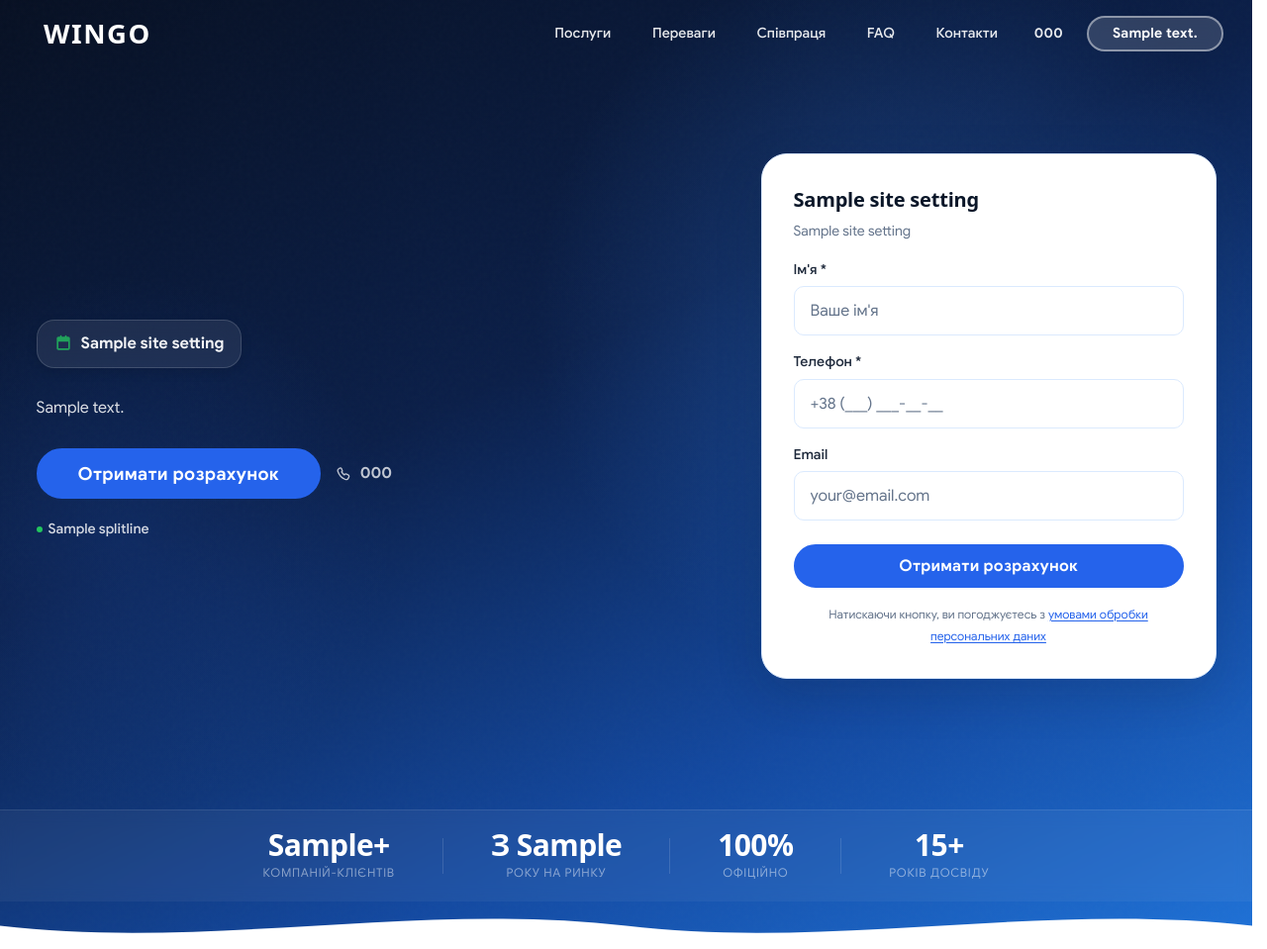
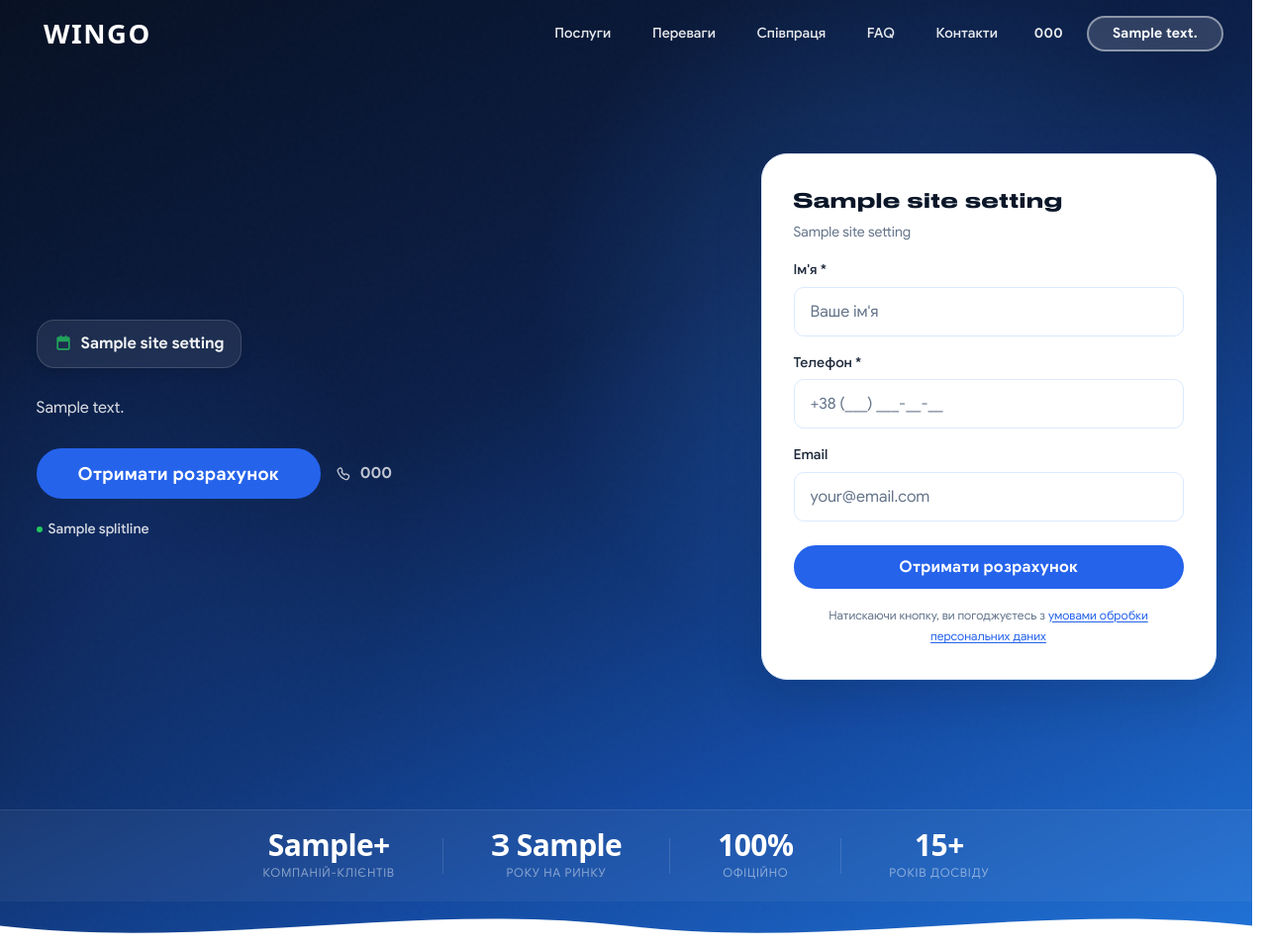
Before and after one commit to annaandroshchuk/china_delivery, a Django app: template landing/templates/landing/index.html in a window 1280 px wide. Shown: the top 959 px of the page at 99% size. Run offline with Django 5.2, Linux system fonts and the light colour scheme; the template is opened without the code that fills it: most values are stand-ins (such as "Sample title", 1, 10 or a date in 2020); grey boxes marked "Sample" are stand-in pictures; some web fonts are replaced.

Commit message:
changed font

```diff
--- a/landing/static/landing/css/hero.css
+++ b/landing/static/landing/css/hero.css
@@ -97,10 +97,10 @@
 /* Main title */
 .hero-title {
     font-family: var(--font-heading);
-    font-size: clamp(1.3rem, 4vw, 2.5rem);
-    font-weight: var(--fw-black);
-    line-height: 1.15;
-    letter-spacing: -0.02em;
+    font-size: clamp(2.6rem, 4vw, 1.7rem);
+    font-weight: 500;
+    line-height: 1.1;
+    letter-spacing: 0.04em;
     color: var(--color-white);
     display: flex;
     flex-direction: column;
@@ -110,7 +110,7 @@
 .hero-title-line1,
 .hero-title-line2 {
     display: block;
-    line-height: 1.15;
+    line-height: 1.5;
     white-space: nowrap;
 }
 
@@ -248,10 +248,11 @@
 .hero-form-title {
     font-family: var(--font-heading);
     font-size: var(--text-xl);
-    font-weight: var(--fw-heavy);
+    font-weight: 300;
     color: var(--color-primary);
-    line-height: var(--lh-snug);
+    line-height: 1.4;
     margin-bottom: var(--sp-2);
+    letter-spacing: 0.04em;
 }
 
 .hero-form-sub {
```
